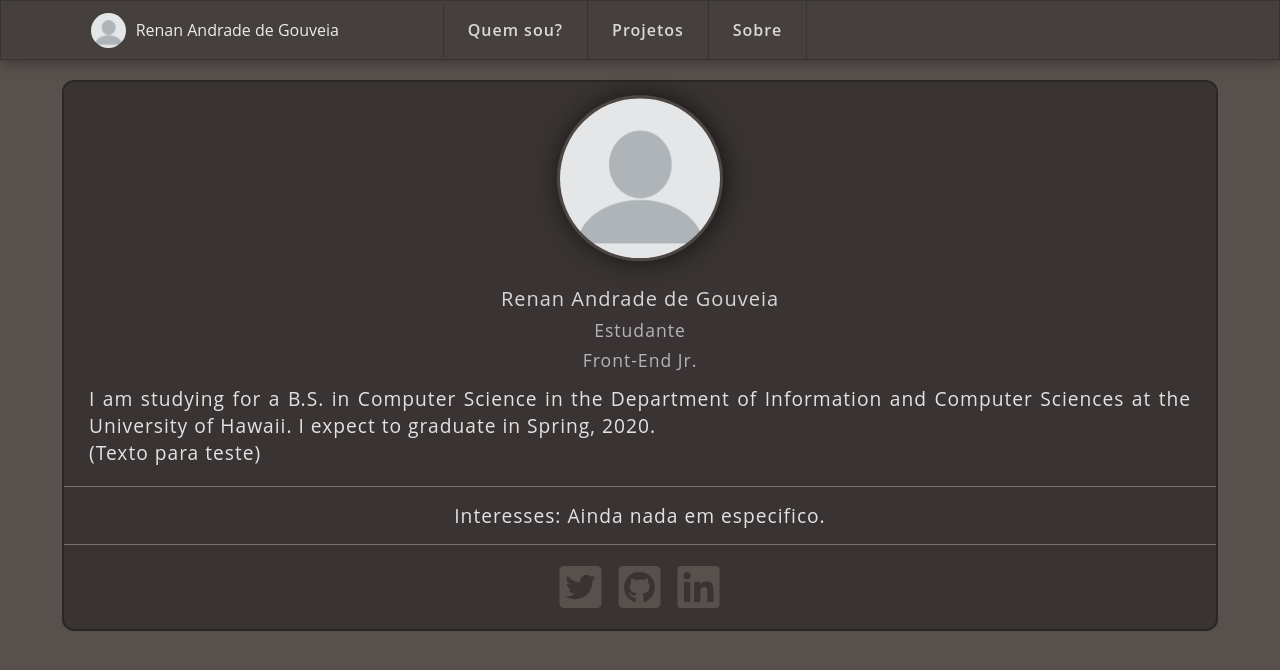
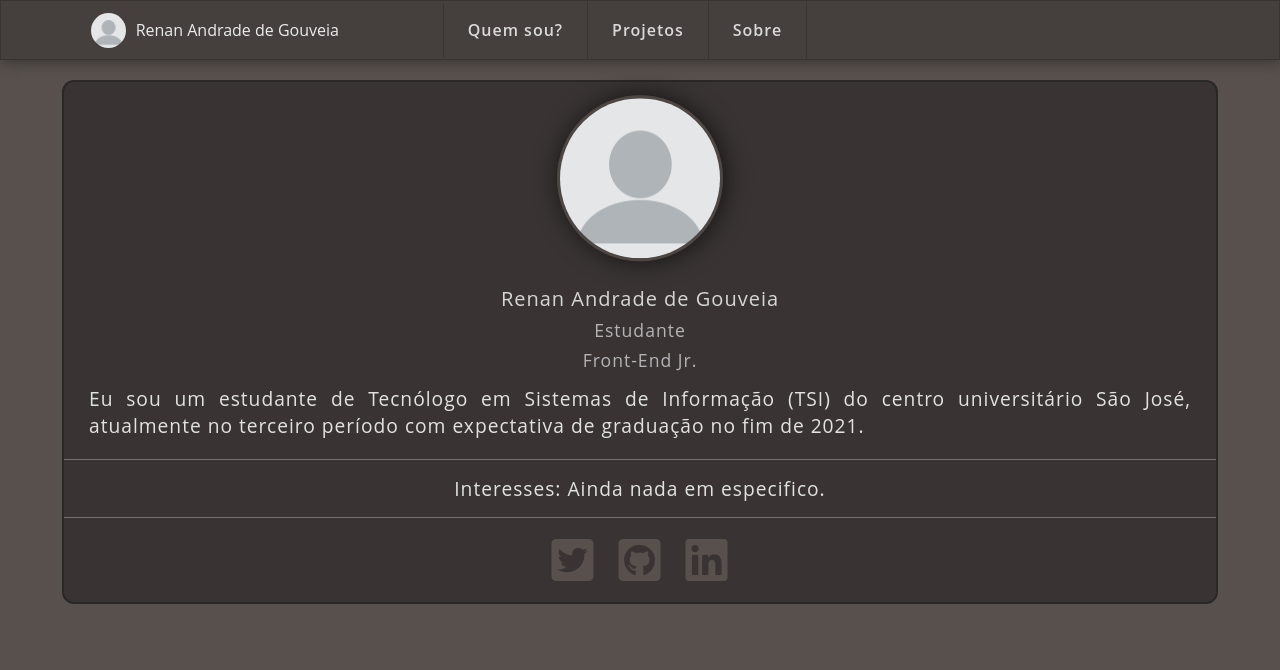
Before and after one commit to Renan-ag/Renan-ag.github.io, a plain HTML site: page index.html in a window 1280 px wide. Drawn offline with Linux system fonts and the light colour scheme.

Commit message:
Alterações-Texto

```diff
--- a/estilo.css
+++ b/estilo.css
@@ -176,7 +176,7 @@ nav h1{
 }
 
 #redes-sociais > a{
-    margin: 8px;
+    margin: 8px 12px;
     color: #57504d;
     transition: color 0.6s;
 }
--- a/index.html
+++ b/index.html
@@ -1,6 +1,8 @@
 <!DOCTYPE html>
 <html>
     <head>
+        <!--Titulo-->
+        <title>Portfolio</title>
         <!--Meta tags-->
         <meta charset="utf-8">
         <meta name="viewport" content="width=device-width,initial-scale=1,shrink-to-fit=no">
@@ -41,7 +43,7 @@
                     <h2>Estudante</h2>
                     <h2> Front-End Jr.</h2>
                     <p>
-                       I am studying for a B.S. in Computer Science in the Department of Information and Computer Sciences at the University of Hawaii. I expect to graduate in Spring, 2020.<br>(Texto para teste)
+                       Eu sou um estudante de Tecnólogo em Sistemas de Informação (TSI) do centro universitário São José, atualmente no terceiro período com expectativa de graduação no fim de 2021.
                     </p>
                 </div>
 
```
